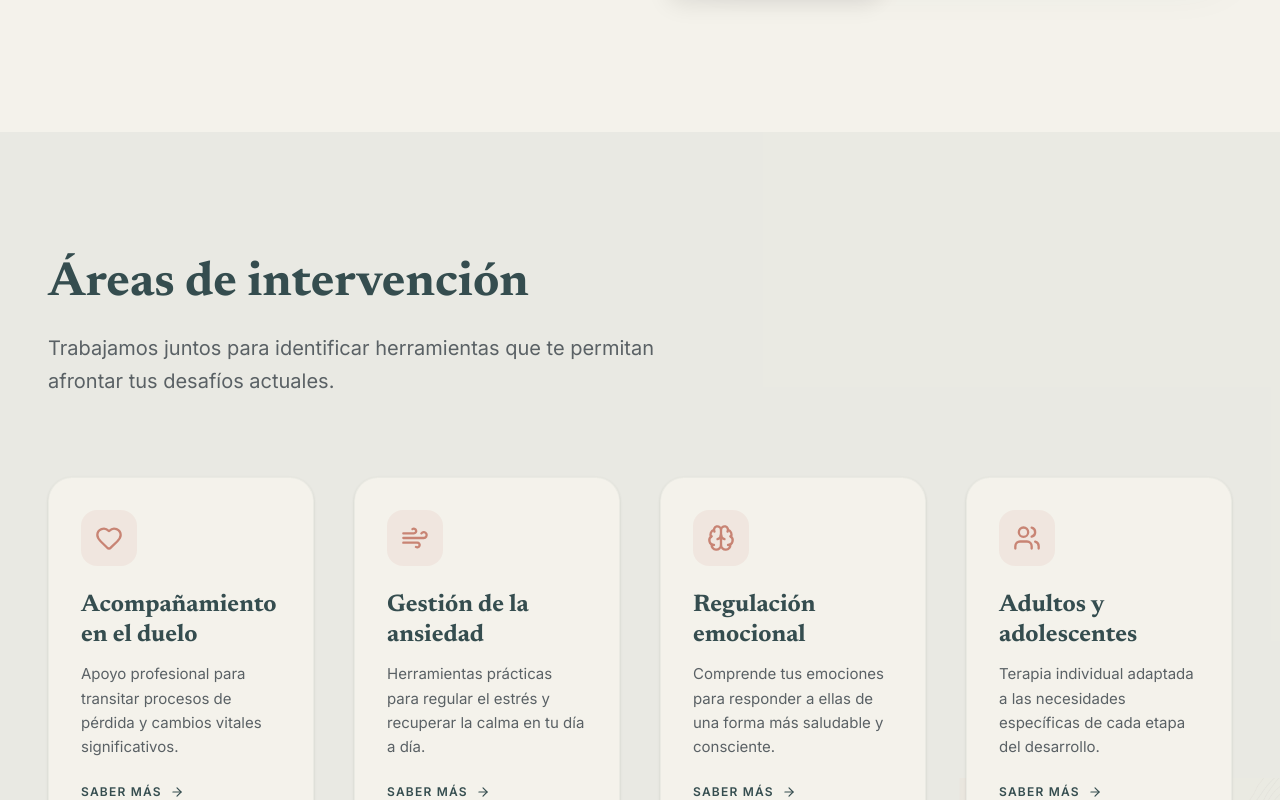
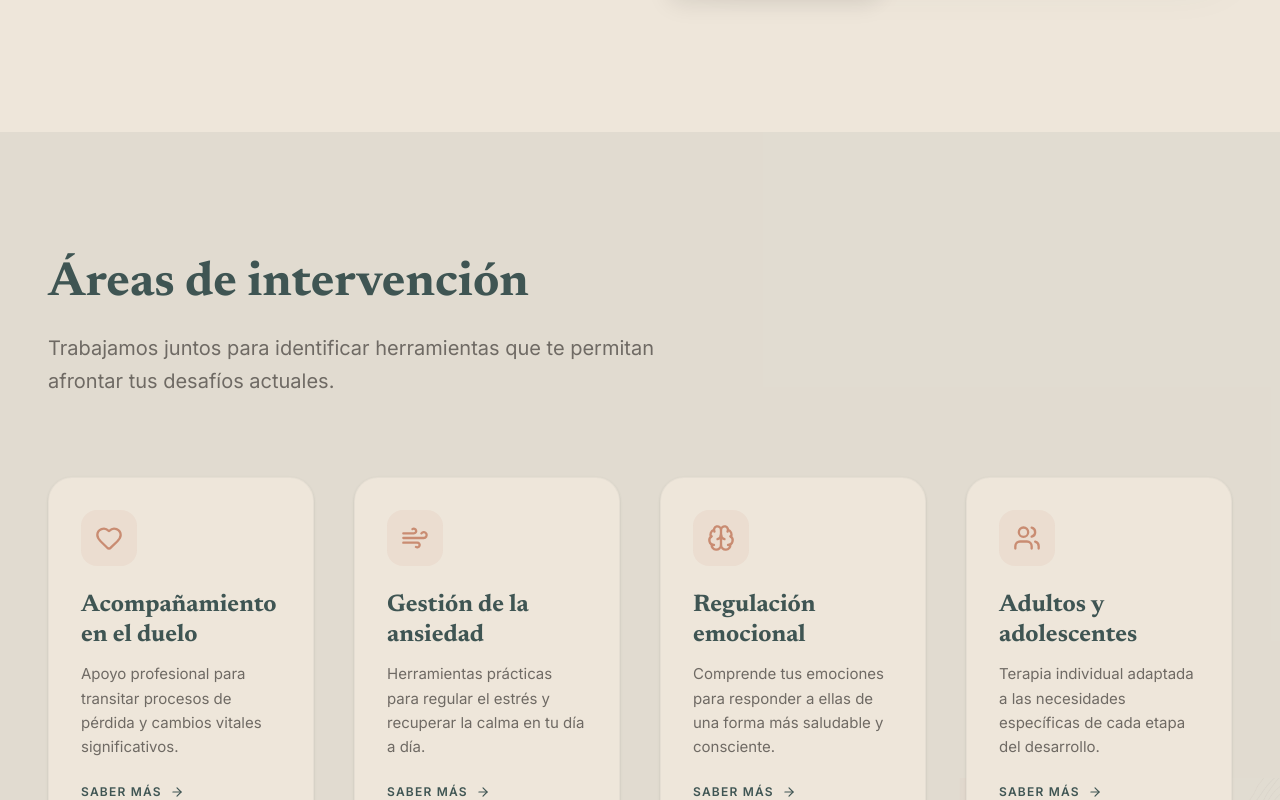
Before and after one commit to alrementeriap/pablo-banski, a React (Vite) app: page / in a window 1280 px wide. Shown: the part 980-1780 px from the top of the page. Built offline with nearby package versions, Linux system fonts and the light colour scheme.

Commit message:
update color palette

```diff
--- a/src/App.tsx
+++ b/src/App.tsx
@@ -424,9 +424,9 @@ export default function App() {
         </section>
 
         <section
-          id="especialidades"
-          className="scroll-mt-32 bg-primary/5 py-20 md:py-32 px-6 md:px-12 relative overflow-hidden"
-        >
+  id="especialidades"
+  className="scroll-mt-32 bg-primary/[0.07] py-20 md:py-32 px-6 md:px-12 relative overflow-hidden"
+>
           <img
             src={aboutArt}
             className="absolute bottom-0 right-0 w-1/3 opacity-[0.04] pointer-events-none translate-y-1/4 translate-x-1/4"
@@ -530,9 +530,9 @@ export default function App() {
         </section>
 
         <section
-          id="faq"
-          className="scroll-mt-32 bg-primary py-20 md:py-32 px-6 md:px-12 text-bg-light"
-        >
+  id="faq"
+  className="scroll-mt-32 bg-primary/95 py-20 md:py-32 px-6 md:px-12 text-bg-light"
+>
           <motion.div
             initial={{ opacity: 0, y: 20 }}
             whileInView={{ opacity: 1, y: 0 }}
--- a/src/index.css
+++ b/src/index.css
@@ -4,11 +4,11 @@
   --font-display: "Newsreader", serif;
   --font-sans: "Inter", sans-serif;
 
-  --color-primary: #354D4F;
-  --color-accent: #A94031;
-  --color-muted: #5A6165;
-  --color-secondary: #C88474;
-  --color-bg-light: #F4F2EB;
+  --color-primary: #3F5553;
+  --color-accent: #A14E3B;
+  --color-muted: #6F6A64;
+  --color-secondary: #C98C72;
+  --color-bg-light: #EEE6DA;
 }
 
 @layer base {
```
